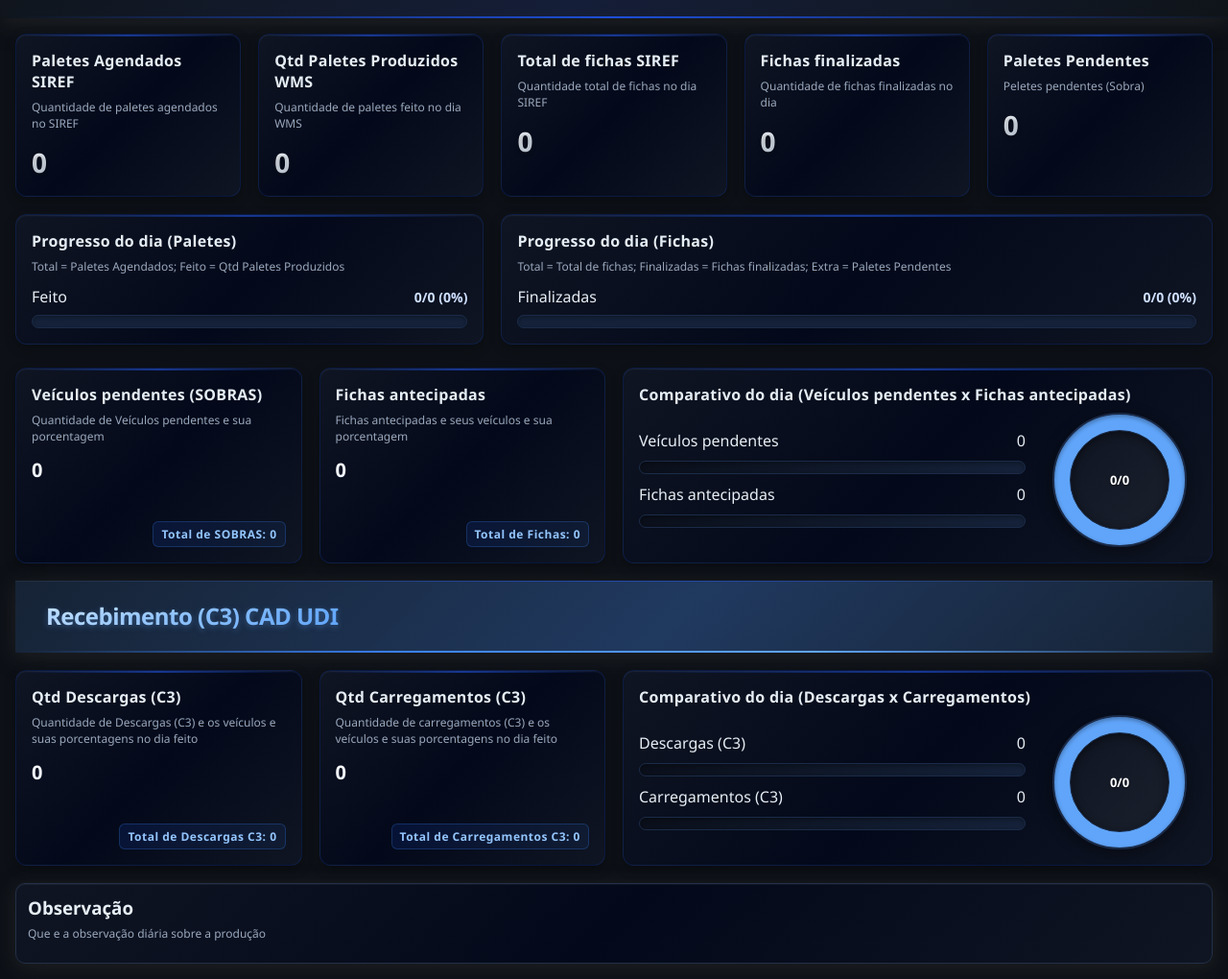
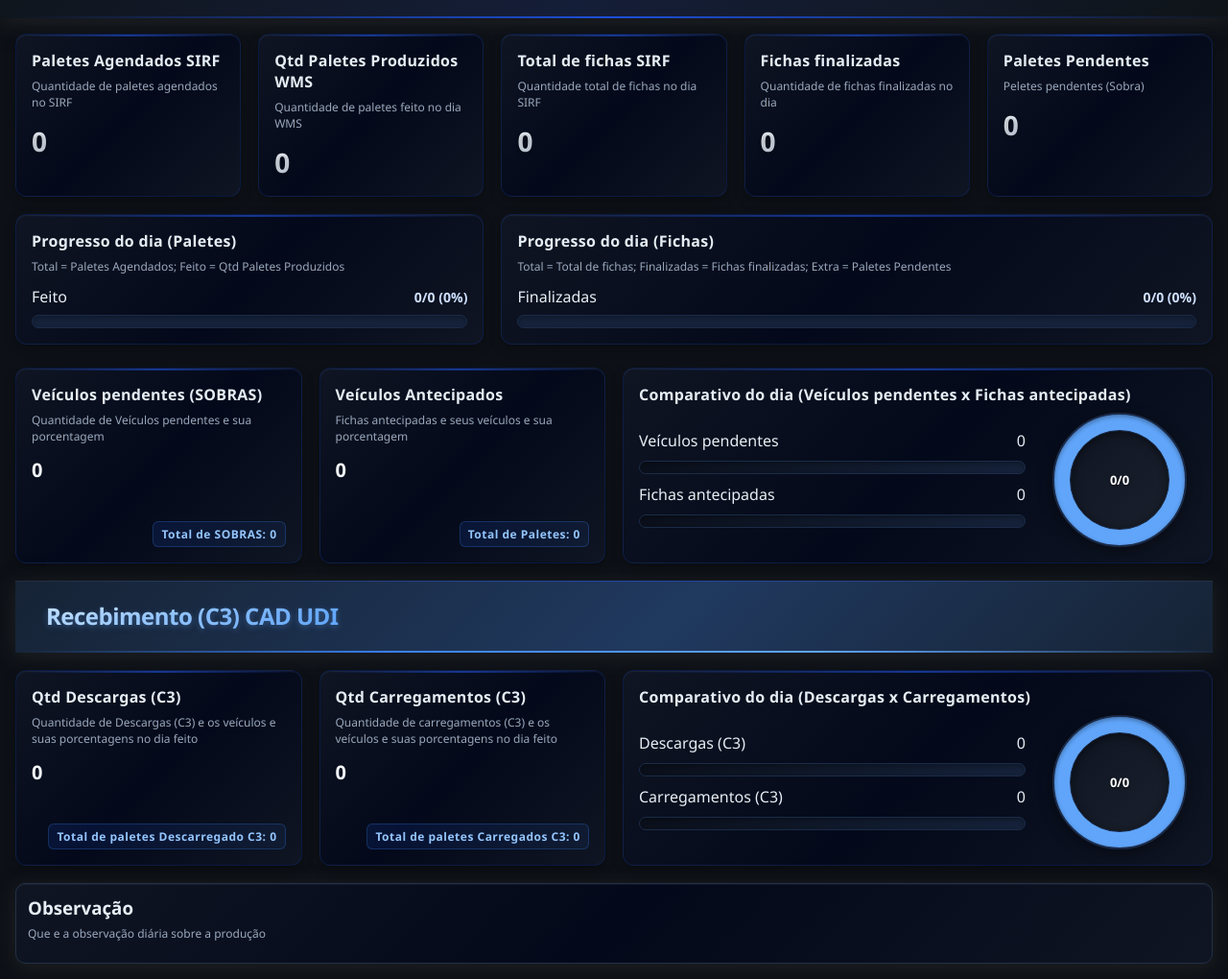
Before and after one commit to Zdx1000/Painel-Py-Interface-Js, a plain HTML site: page interface/index.html in a window 1280 px wide. Shown: the part 91-1111 px from the top of the page at 96% size. Drawn offline with Linux system fonts and the light colour scheme; no server answers; a small style sheet from the web is missing.

Commit message:
Nomes 0x0001

```diff
--- a/interface/index.html
+++ b/interface/index.html
@@ -27,8 +27,8 @@
 	<main>
 		<section class="cards" id="cards">
 			<div class="card">
-				<h3>Paletes Agendados SIREF</h3>
-				<p class="muted">Quantidade de paletes agendados no SIREF</p>
+				<h3>Paletes Agendados SIRF</h3>
+				<p class="muted">Quantidade de paletes agendados no SIRF</p>
 				<div class="value" id="v_agendados">0</div>
 			</div>
 			<div class="card">
@@ -37,8 +37,8 @@
 				<div class="value" id="v_produzidos">0</div>
 			</div>
 			<div class="card">
-				<h3>Total de fichas SIREF</h3>
-				<p class="muted">Quantidade total de fichas no dia SIREF</p>
+				<h3>Total de fichas SIRF</h3>
+				<p class="muted">Quantidade total de fichas no dia SIRF</p>
 				<div class="value" id="v_total_fichas">0</div>
 			</div>
 			<div class="card">
@@ -90,11 +90,11 @@
 				<div class="sumLine" id="sum_pend_qtd">Total de SOBRAS: 0</div>
 			</div>
 			<div class="list">
-				<h3>Fichas antecipadas</h3>
+				<h3>Veículos Antecipados</h3>
 				<p class="muted">Fichas antecipadas e seus veículos e sua porcentagem</p>
 				<div class="value" id="v_antec_qtd">0</div>
 				<ul id="list_antec"></ul>
-				<div class="sumLine" id="sum_antec_qtd">Total de Fichas: 0</div>
+				<div class="sumLine" id="sum_antec_qtd">Total de Paletes: 0</div>
 			</div>
 			<!-- Comparativo imediatamente abaixo de Veículos pendentes x Fichas antecipadas -->
 			<div class="list list-dual">
@@ -133,14 +133,14 @@
 				<p class="muted">Quantidade de Descargas (C3) e os veículos e suas porcentagens no dia feito</p>
 				<div class="value" id="v_desc_qtd">0</div>
 				<ul id="list_descargas"></ul>
-				<div class="sumLine" id="sum_desc_qtd">Total de Descargas C3: 0</div>
+				<div class="sumLine" id="sum_desc_qtd">Total de paletes Descarregado C3: 0</div>
 			</div>
 			<div class="list">
 				<h3>Qtd Carregamentos (C3)</h3>
 				<p class="muted">Quantidade de carregamentos (C3) e os veículos e suas porcentagens no dia feito</p>
 				<div class="value" id="v_carr_qtd">0</div>
 				<ul id="list_carreg"></ul>
-				<div class="sumLine" id="sum_carr_qtd">Total de Carregamentos C3: 0</div>
+				<div class="sumLine" id="sum_carr_qtd">Total de paletes Carregados C3: 0</div>
 			</div>
 			<!-- Comparativo imediatamente abaixo de Descargas x Carregamentos -->
 			<div class="list list-dual">
--- a/interface/script.js
+++ b/interface/script.js
@@ -98,7 +98,7 @@ async function carregarDia(){
 			const dItems = (data.descargas_c3 && data.descargas_c3.itens) || [];
 			const sumDesc = dItems.reduce((acc, it) => acc + (parseInt(it.quantidade,10)||0), 0);
 			const elSD = document.getElementById('sum_desc_qtd');
-			if(elSD) elSD.textContent = `Total de Descargas C3: ${sumDesc}`;
+			if(elSD) elSD.textContent = `Total de paletes Descarregado C3: ${sumDesc}`;
 		} catch {}
 
 		setText("v_carr_qtd", (data.carregamentos_c3 && data.carregamentos_c3.qtd) ?? 0);
@@ -108,7 +108,7 @@ async function carregarDia(){
 			const cItems = (data.carregamentos_c3 && data.carregamentos_c3.itens) || [];
 			const sumCarr = cItems.reduce((acc, it) => acc + (parseInt(it.quantidade,10)||0), 0);
 			const elSC = document.getElementById('sum_carr_qtd');
-			if(elSC) elSC.textContent = `Total de Carregamentos C3: ${sumCarr}`;
+			if(elSC) elSC.textContent = `Total de paletes Carregados C3: ${sumCarr}`;
 		} catch {}
 
 		setText("v_pend_qtd", (data.veiculos_pendentes && data.veiculos_pendentes.qtd) ?? 0);
@@ -129,7 +129,7 @@ async function carregarDia(){
 		const aItems = (data.antecipados && data.antecipados.itens) || [];
 		const sumAnt = aItems.reduce((acc, it) => acc + (parseInt(it.quantidade,10)||0), 0);
 		const elSA = document.getElementById('sum_antec_qtd');
-		if(elSA) elSA.textContent = `Total de Fichas: ${sumAnt}`;
+		if(elSA) elSA.textContent = `Total de Paletes: ${sumAnt}`;
 	} catch {}
 
 		// Observações: prioriza edição visual se existir para a data
```
